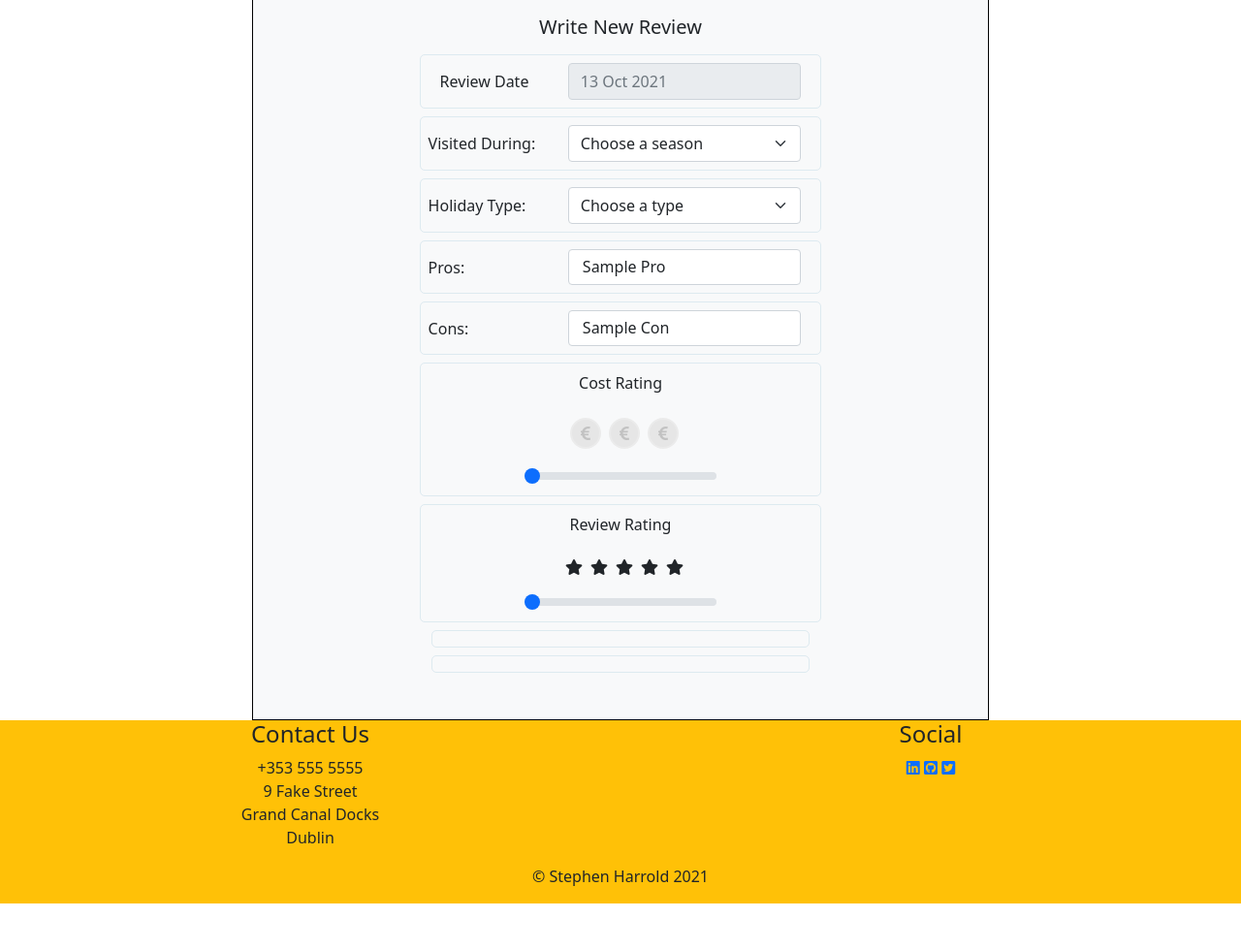
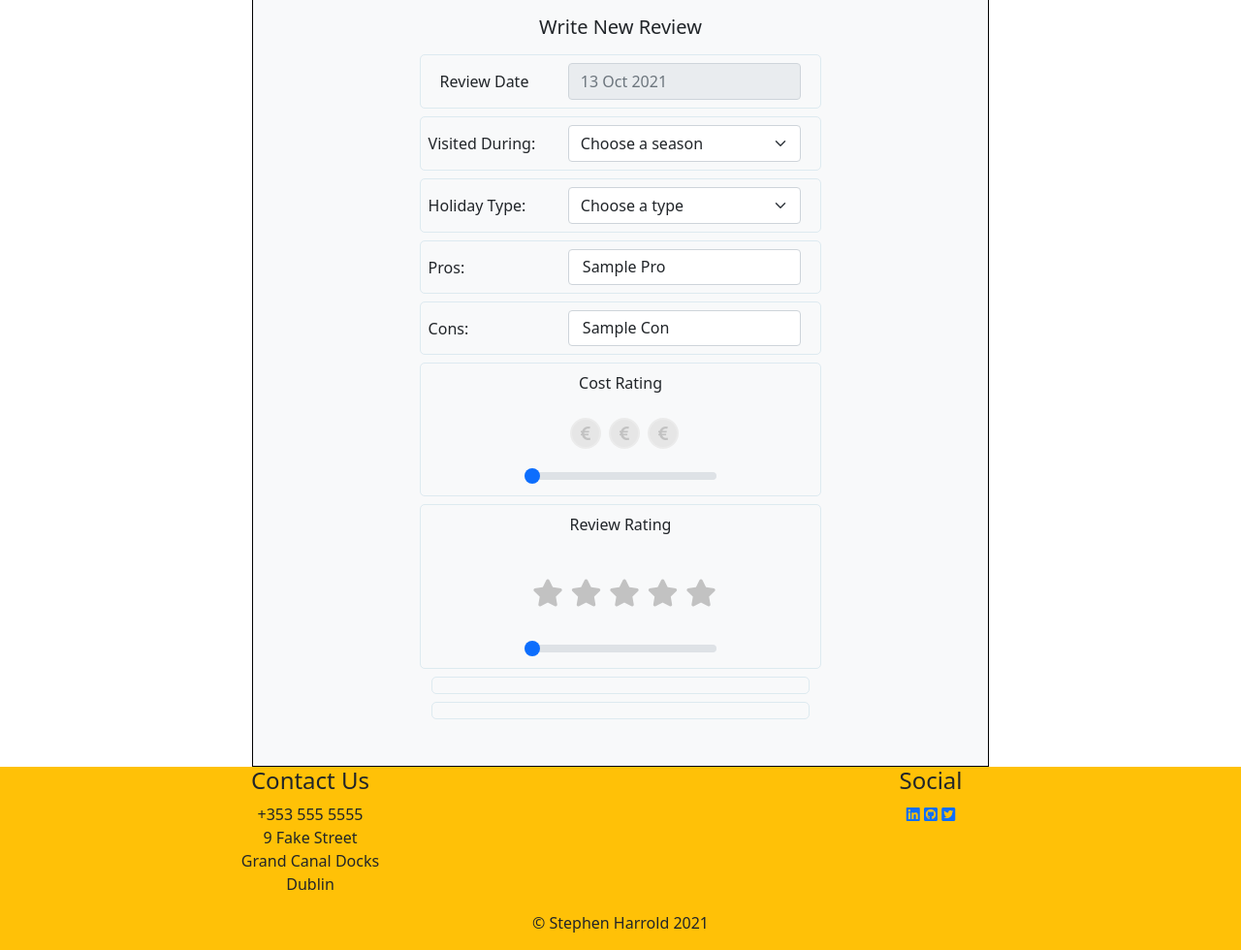
Before and after one commit to steharr/ms3-holiday-review, a Flask app: page /write_review in a window 1280 px wide. Shown: the part 57-1037 px from the top of the page at 97% size. Before the commit the page ends 989 px from the top, so only its background shows below. Run offline with Flask 2, Linux system fonts and the light colour scheme; a database or web service that is not in the repository returns one stand-in record (values such as "Sample title"); some libraries are stand-ins or nearby versions.

Commit message:
inlcuded unfilled star styling for write review page

```diff
--- a/static/css/style.css
+++ b/static/css/style.css
@@ -38,6 +38,12 @@
     font-size: 1.75rem;
     color: #f5b505;
 }
+.unfilled-star{
+    padding-top:.35rem;
+    height: 4rem;
+    font-size: 1.75rem;
+    color: #c2c2c2;
+}
 
 .filled-currency{
     border-radius: 50%;
```
